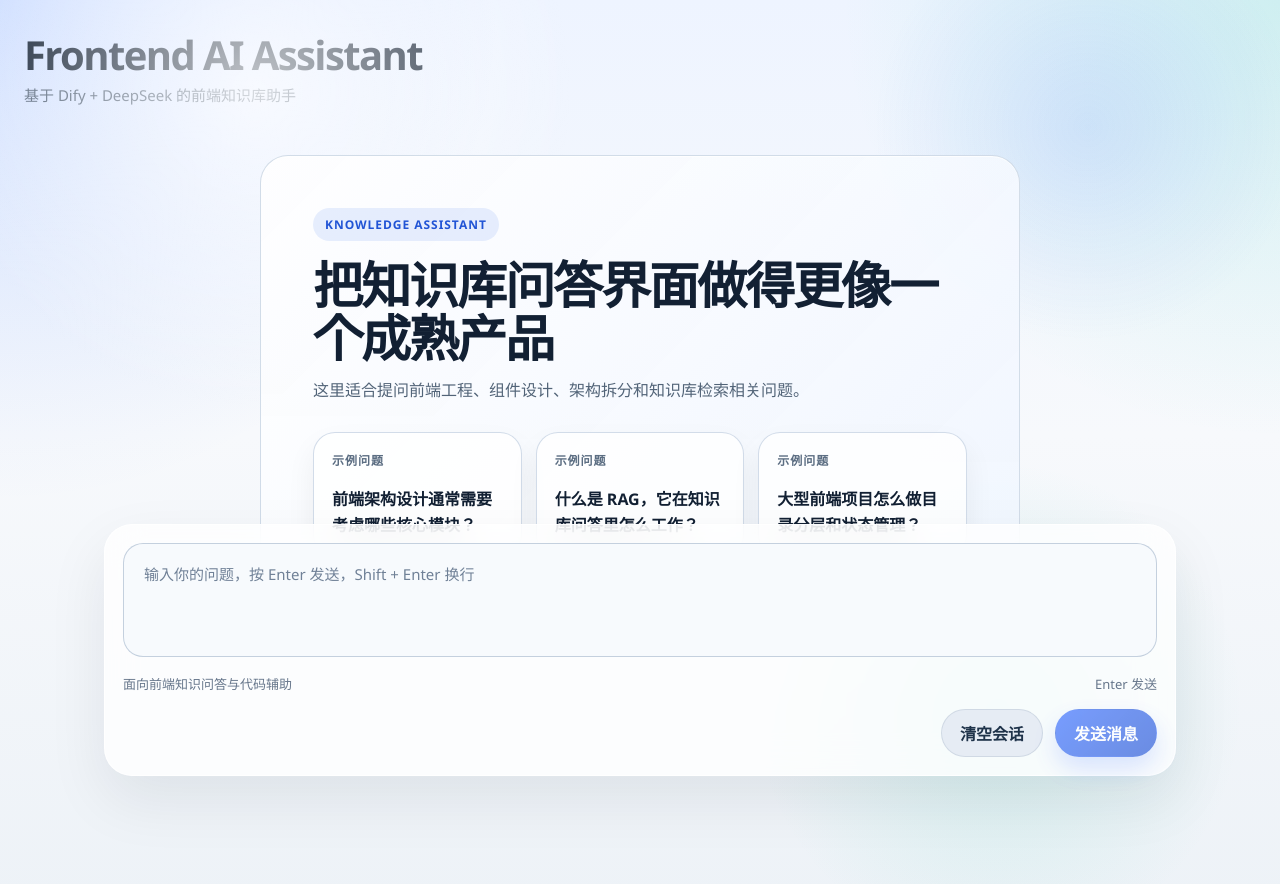
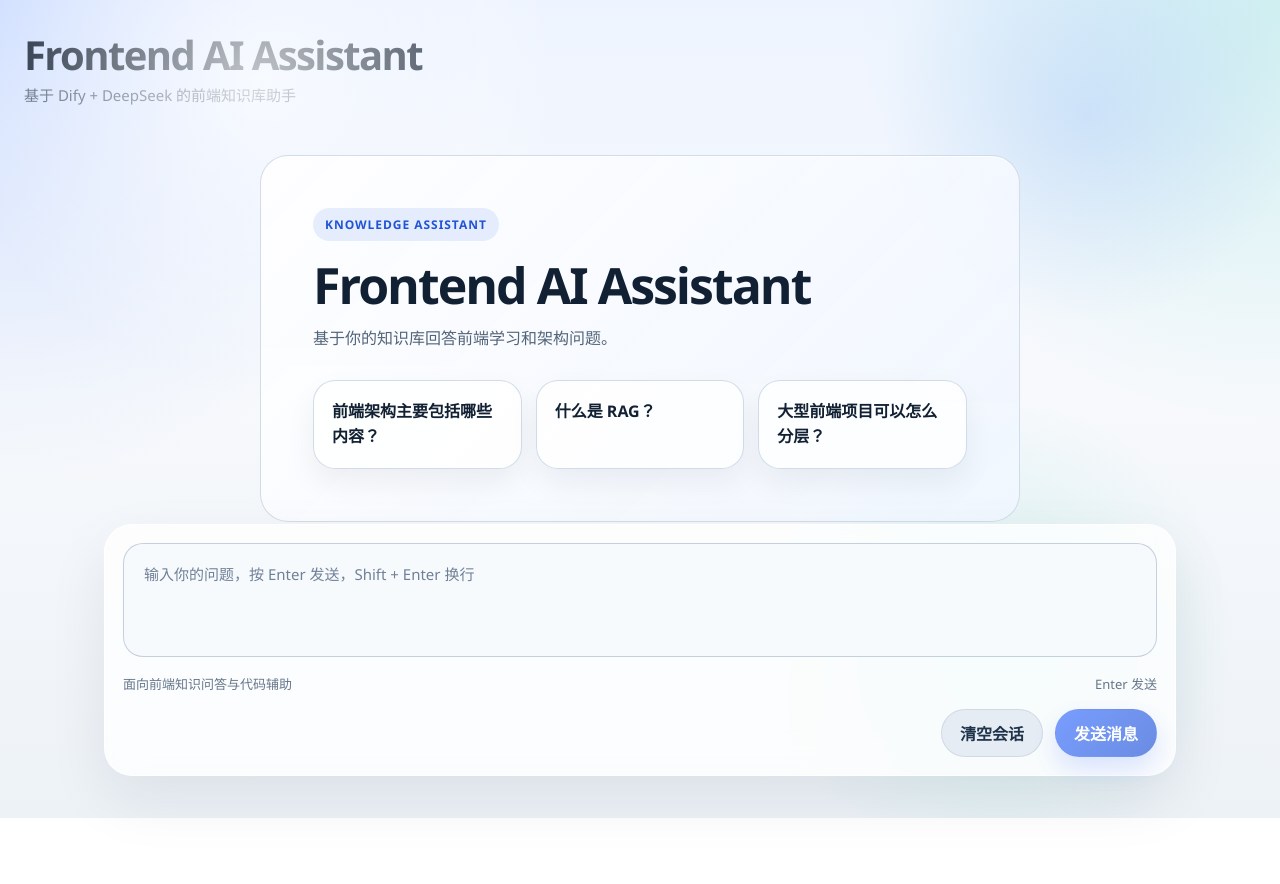
Before and after one commit to hewq/dify-chat-demo, a React (Vite) app: page / in a window 1280 px wide. Shown: the top 884 px of the page. After the commit the page ends 818 px from the top, so only its background shows below. Built offline with nearby package versions, Linux system fonts and the light colour scheme.

Commit message:
feat: 示例问题点击发送 + 会话历史本地持久化

```diff
--- a/src/App.tsx
+++ b/src/App.tsx
@@ -1,18 +1,30 @@
-import { useState } from "react";
+import { useState, useEffect } from "react";
 import { ChatWindow } from "./components/ChatWindow";
 import { ChatInput } from "./components/ChatInput";
 import { sendMessageToDifyStream } from "./api/difyStream";
 import type { Message } from "./types/chat";
 import "./index.css";
+import { loadChatState, saveChatState, clearChatState } from "./utils/storage";
 
 function App() {
+  const initialState = loadChatState();
+
   const [input, setInput] = useState("");
-  const [messages, setMessages] = useState<Message[]>([]);
+  const [messages, setMessages] = useState<Message[]>(initialState.messages);
   const [loading, setLoading] = useState(false);
-  const [conversationId, setConversationId] = useState<string>();
+  const [conversationId, setConversationId] = useState<string | undefined>(
+    initialState.conversationId,
+  );
 
-  async function handleSend() {
-    const text = input.trim();
+  useEffect(() => {
+    saveChatState({
+      messages,
+      conversationId,
+    });
+  }, [messages, conversationId]);
+
+  async function handleSend(question?: string) {
+    const text = typeof question === "string" ? question.trim() : input.trim();
 
     if (!text || loading) {
       return;
@@ -103,6 +115,7 @@ function App() {
   function handleClear() {
     setMessages([]);
     setConversationId(undefined);
+    clearChatState();
   }
 
   return (
@@ -113,7 +126,11 @@ function App() {
         <p>基于 Dify + DeepSeek 的前端知识库助手</p>
       </div>
       <main className="app-main">
-        <ChatWindow messages={messages} loading={loading} />
+        <ChatWindow
+          messages={messages}
+          loading={loading}
+          onExampleClick={(question) => handleSend(question)}
+        />
       </main>
 
       <ChatInput
--- a/src/components/ChatInput.tsx
+++ b/src/components/ChatInput.tsx
@@ -31,9 +31,7 @@ export function ChatInput({
         />
 
         <div className="chat-input-meta">
-          <span>
-            面向前端知识问答与代码辅助
-          </span>
+          <span>面向前端知识问答与代码辅助</span>
           <span>Enter 发送</span>
         </div>
 
@@ -43,7 +41,7 @@ export function ChatInput({
           </button>
           <button
             className="primary"
-            onClick={onSend}
+            onClick={() => onSend()}
             disabled={loading || value.trim() === ""}
           >
             {loading ? "回答中..." : "发送消息"}
--- a/src/components/ChatWindow.tsx
+++ b/src/components/ChatWindow.tsx
@@ -5,16 +5,19 @@ import { EmptyState } from "./EmptyState";
 type ChatWindowProps = {
   messages: Message[];
   loading: boolean;
+  onExampleClick: (question: string) => void;
 };
 
 function hasVisibleAssistantContent(content: string) {
-  return content
-    .replace(/<think>[\s\S]*?<\/think>/gi, "")
-    .replace(/<think>[\s\S]*$/gi, "")
-    .trim().length > 0;
+  return (
+    content
+      .replace(/<think>[\s\S]*?<\/think>/gi, "")
+      .replace(/<think>[\s\S]*$/gi, "")
+      .trim().length > 0
+  );
 }
 
-export function ChatWindow({ messages, loading }: ChatWindowProps) {
+export function ChatWindow({ messages, loading, onExampleClick }: ChatWindowProps) {
   const visibleMessages = messages.filter(
     (message) =>
       message.role === "user" || hasVisibleAssistantContent(message.content),
@@ -27,7 +30,7 @@ export function ChatWindow({ messages, loading }: ChatWindowProps) {
     : false;
 
   if (messages.length === 0) {
-    return <EmptyState />;
+    return <EmptyState onExampleClick={onExampleClick} />;
   }
 
   return (
--- a/src/components/EmptyState.tsx
+++ b/src/components/EmptyState.tsx
@@ -1,21 +1,28 @@
-export function EmptyState() {
+type EmptyStateProps = {
+  onExampleClick: (example: string) => void;
+};
+
+export function EmptyState({ onExampleClick }: EmptyStateProps) {
   const examples = [
-    "前端架构设计通常需要考虑哪些核心模块？",
-    "什么是 RAG，它在知识库问答里怎么工作？",
-    "大型前端项目怎么做目录分层和状态管理？",
+    "前端架构主要包括哪些内容？",
+    "什么是 RAG？",
+    "大型前端项目可以怎么分层？",
   ];
 
   return (
     <div className="empty-state">
       <div className="empty-state-panel">
         <span className="empty-state-kicker">Knowledge Assistant</span>
-        <h2>把知识库问答界面做得更像一个成熟产品</h2>
-        <p>这里适合提问前端工程、组件设计、架构拆分和知识库检索相关问题。</p>
+        <h2>Frontend AI Assistant</h2>
+        <p>基于你的知识库回答前端学习和架构问题。</p>
 
         <div className="example-list">
           {examples.map((example) => (
-            <div className="example-card" key={example}>
-              <span className="example-label">示例问题</span>
+            <div
+              className="example-card"
+              key={example}
+              onClick={() => onExampleClick(example)}
+            >
               <strong>{example}</strong>
             </div>
           ))}
--- /dev/null
+++ b/src/utils/storage.ts
@@ -0,0 +1,41 @@
+import type { Message } from "../types/chat";
+
+const STORAGE_KEY = "frontend-ai-assistant-state";
+
+type StoredState = {
+  messages: Message[];
+  conversationId?: string;
+};
+
+export function loadChatState(): StoredState {
+  try {
+    const raw = localStorage.getItem(STORAGE_KEY);
+
+    if (!raw) {
+      return {
+        messages: [],
+        conversationId: undefined,
+      };
+    }
+
+    const parsed = JSON.parse(raw) as StoredState;
+
+    return {
+      messages: Array.isArray(parsed.messages) ? parsed.messages : [],
+      conversationId: parsed.conversationId,
+    };
+  } catch {
+    return {
+      messages: [],
+      conversationId: undefined,
+    };
+  }
+}
+
+export function saveChatState(state: StoredState) {
+  localStorage.setItem(STORAGE_KEY, JSON.stringify(state));
+}
+
+export function clearChatState() {
+  localStorage.removeItem(STORAGE_KEY);
+}
```
